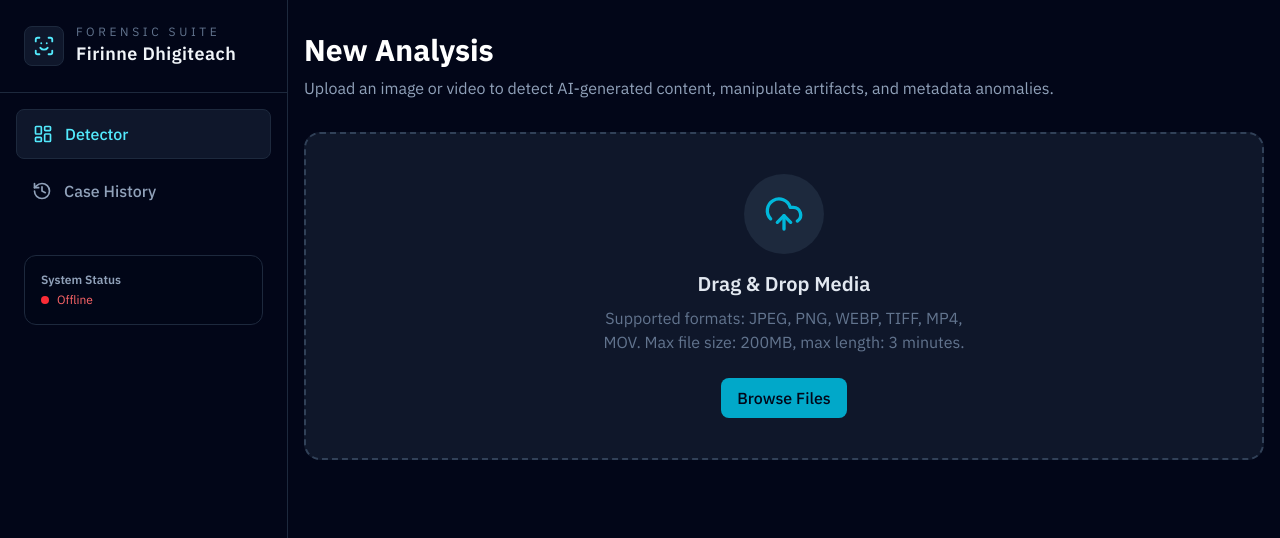
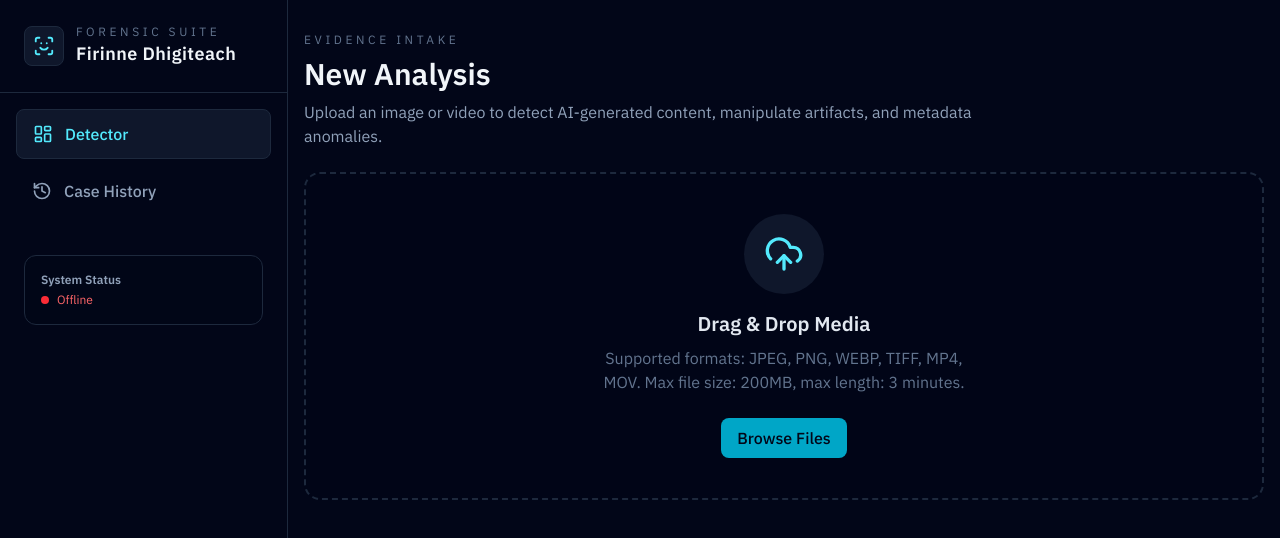
Before and after one commit to CuanTilson/firinne-dhigiteach, a React (Vite) app in the folder frontend/: page /#/ in a window 1280 px wide. Shown: the top 538 px of the page. Built offline with nearby package versions, Linux system fonts and the light colour scheme; no server answers; the HTML template or start-up script is replaced by a standard one.

Commit message:
feat: update history page to match forensic UI structure

```diff
--- a/frontend/src/pages/UploadPage.tsx
+++ b/frontend/src/pages/UploadPage.tsx
@@ -52,10 +52,10 @@ export const UploadPage: React.FC = () => {
   useEffect(() => {
     if (!file && activeAnalysisFile) {
       setFile(activeAnalysisFile);
-      if (activeAnalysisPreview) {
-        setPreview(activeAnalysisPreview);
-        setPreviewFailed(false);
-      }
+      const refreshedPreview = URL.createObjectURL(activeAnalysisFile);
+      setPreview(refreshedPreview);
+      setPreviewFailed(false);
+      activeAnalysisPreview = refreshedPreview;
       setPersistedFilename(activeAnalysisFile.name);
     }
   }, [file]);
@@ -90,11 +90,32 @@ export const UploadPage: React.FC = () => {
       }
     };
 
+    const readSeenJobId = () => {
+      try {
+        return localStorage.getItem("fd_video_job_seen");
+      } catch {
+        return null;
+      }
+    };
+
+    const writeSeenJobId = (jobId: string) => {
+      try {
+        localStorage.setItem("fd_video_job_seen", jobId);
+      } catch {
+        // ignore
+      }
+    };
+
     const job = readJob();
     if (!job?.jobId) return;
 
     if (job.status === "completed" && job.resultId) {
-      navigate(`/videos/${job.resultId}`);
+      const seenJobId = readSeenJobId();
+      if (seenJobId !== job.jobId) {
+        writeSeenJobId(job.jobId);
+        writeJob(null);
+        navigate(`/videos/${job.resultId}`);
+      }
       return;
     }
 
@@ -133,6 +154,8 @@ export const UploadPage: React.FC = () => {
         if (status.status === "completed" && status.result?.id) {
           setLoading(false);
           setJobStatus(null);
+          writeJob(null);
+          writeSeenJobId(job.jobId);
           navigate(`/videos/${status.result.id}`);
           return;
         }
@@ -334,11 +357,14 @@ export const UploadPage: React.FC = () => {
   };
 
   return (
-    <div className="max-w-7xl mx-auto px-4 py-8">
+    <div className="max-w-7xl mx-auto px-4 py-8 space-y-6">
       {/* Header */}
-      <div className="mb-8">
-        <h1 className="text-3xl font-bold text-white mb-2">New Analysis</h1>
-        <p className="text-slate-400">
+      <div>
+        <div className="fd-kicker mb-2">Evidence Intake</div>
+        <h1 className="text-3xl font-semibold text-slate-100 mb-2">
+          New Analysis
+        </h1>
+        <p className="text-slate-400 max-w-2xl">
           Upload an image or video to detect AI-generated content, manipulate
           artifacts, and metadata anomalies.
         </p>
@@ -346,13 +372,13 @@ export const UploadPage: React.FC = () => {
 
       {/* Upload Zone - Only show if no result yet */}
       {!result && (
-        <div className="mb-8 animate-fade-in">
+        <div className="animate-fade-in">
           <div
-            className={`border-2 border-dashed rounded-2xl p-10 flex flex-col items-center justify-center transition-all duration-200
+            className={`fd-card border-dashed border-2 p-10 flex flex-col items-center justify-center transition-all duration-200
               ${
                 preview
                   ? "border-cyan-500/50 bg-cyan-900/5"
-                  : "border-slate-700 bg-slate-800/50 hover:border-slate-500 hover:bg-slate-800"
+                  : "border-slate-800 bg-slate-950/40 hover:border-slate-600 hover:bg-slate-900/40"
               }`}
             onDragOver={(e) => e.preventDefault()}
             onDrop={handleDrop}
@@ -382,7 +408,7 @@ export const UploadPage: React.FC = () => {
               </div>
             ) : persistedFilename ? (
               <div className="text-center">
-                <div className="w-20 h-20 bg-slate-800 rounded-full flex items-center justify-center mx-auto mb-4 text-cyan-500">
+                <div className="w-20 h-20 bg-slate-900 rounded-full flex items-center justify-center mx-auto mb-4 text-cyan-300">
                   <UploadCloud size={40} />
                 </div>
                 <h3 className="text-xl font-semibold text-slate-200 mb-2">
@@ -399,7 +425,7 @@ export const UploadPage: React.FC = () => {
               </div>
             ) : (
               <div className="text-center">
-                <div className="w-20 h-20 bg-slate-800 rounded-full flex items-center justify-center mx-auto mb-4 text-cyan-500">
+                <div className="w-20 h-20 bg-slate-900 rounded-full flex items-center justify-center mx-auto mb-4 text-cyan-300">
                   <UploadCloud size={40} />
                 </div>
                 <h3 className="text-xl font-semibold text-slate-200 mb-2">
```
